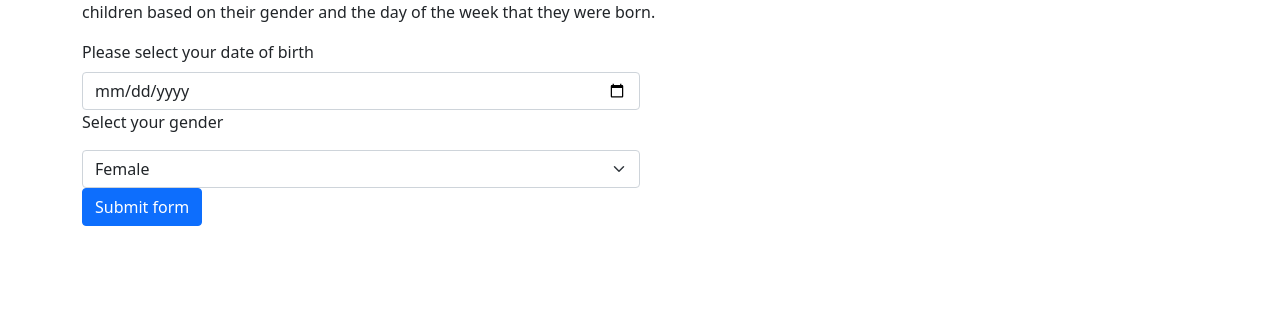
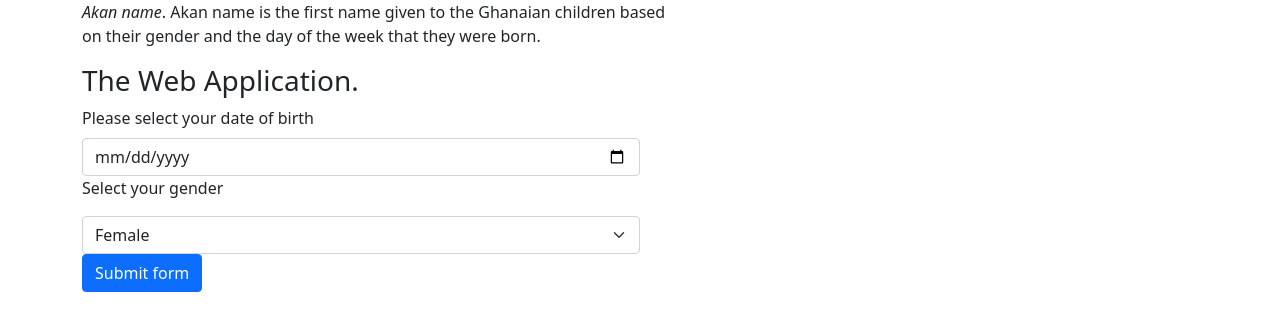
Before and after one commit to Kips-alih/Akan-name-calculator, a plain HTML site: page index.html in a window 1280 px wide. Shown: the part 126-456 px from the top of the page. Drawn offline with Linux system fonts and the light colour scheme.

Commit message:
Add <br> tags and a header 3

```diff
--- a/index.html
+++ b/index.html
@@ -13,10 +13,11 @@
       <div class="row">
         <div class="column-md-12">
           <h2>Description</h2>
-          <p>This is a web application that will match your date of birth with the respective <em>Akan name</em>. Akan name is the first name given to the Ghanaian children based on their gender and the day of the week that they were born.</p>
+          <p>This is a web application that will match your date of birth with the respective <br><em>Akan name</em>. Akan name is the first name given to the Ghanaian children based <br>on their gender and the day of the week that they were born.</p>
         </div>
       </div>
       <div class="row">
+        <h3>The Web Application.</h3>
         <form action="">
           <div class="col-md-6">
             <label for="inputBirthDay" class="form-label">Please select your date of birth</label>
```
